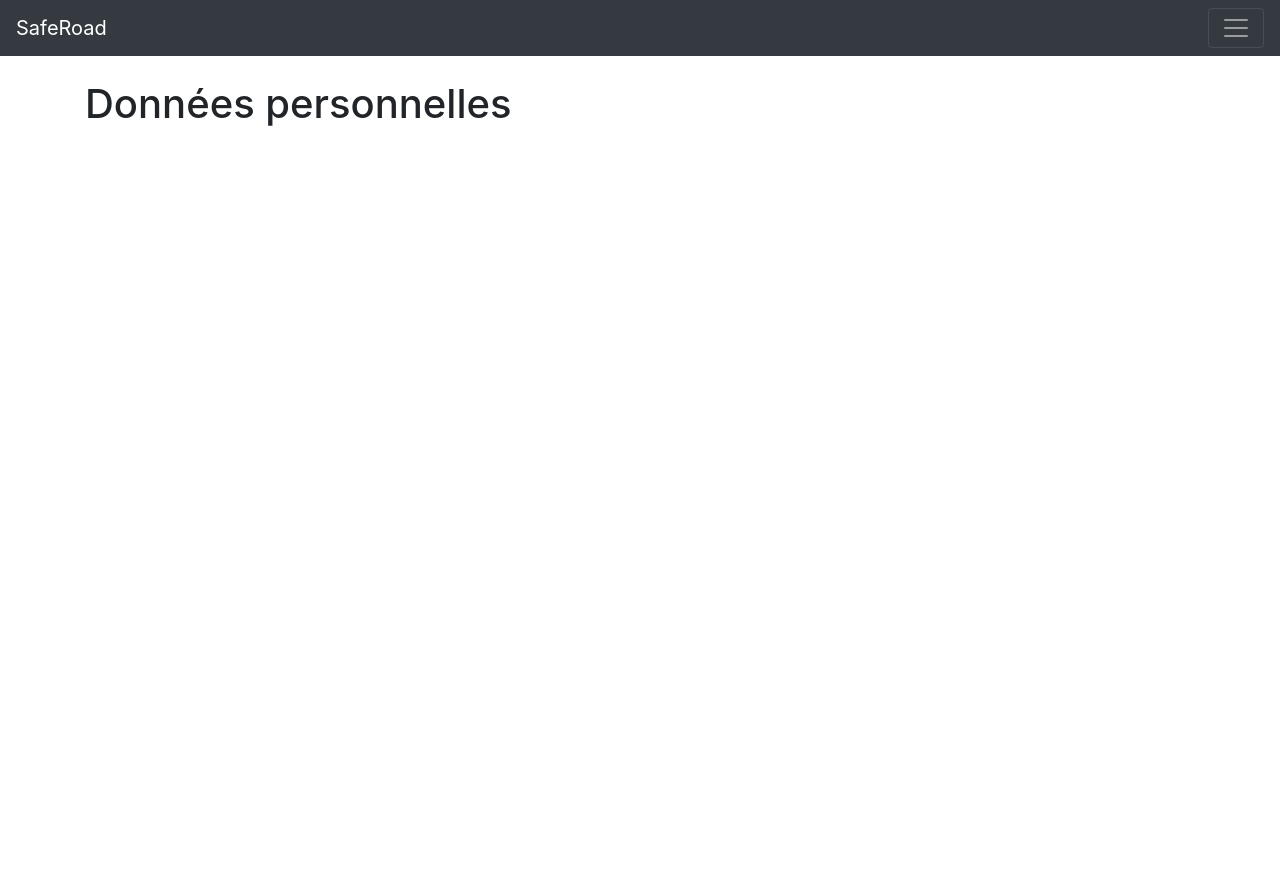
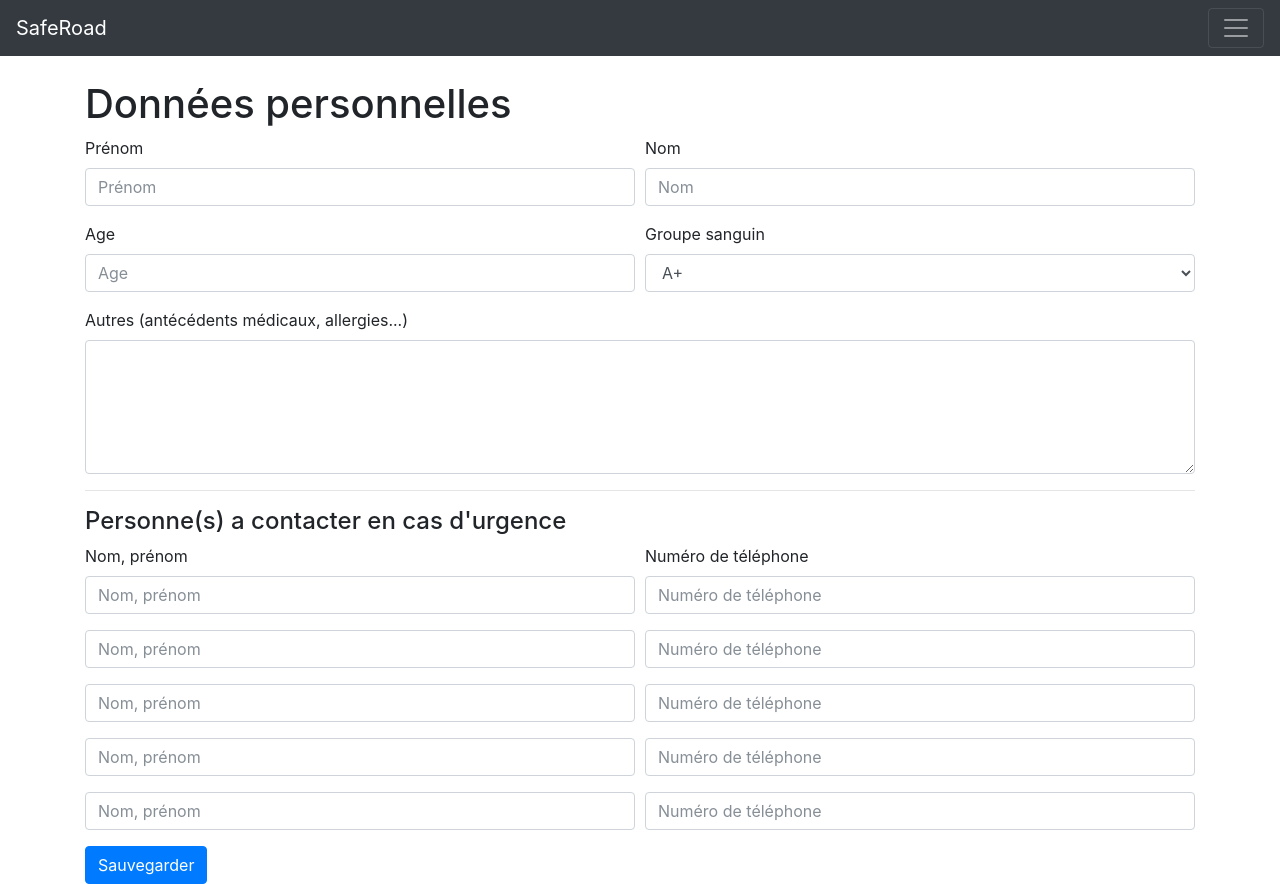
Before and after one commit to UHA4-0N2I2017/saferoad, a PHP site: template application/view/alerts/personal.html.twig in a window 1280 px wide. Before the commit the page ends 126 px from the top, so only its background shows below. Run offline with PHP 8.4, Linux system fonts and the light colour scheme; the template is opened without the code that fills it, so the values that code supplies are empty; some libraries are stand-ins or nearby versions.

Commit message:
MASHALLA TU PEUX FOUTRE TES INFOS PERSOS

```diff
--- a/application/view/_templates/footer.html.twig
+++ b/application/view/_templates/footer.html.twig
@@ -2,6 +2,6 @@
     <script src="https://code.jquery.com/jquery-3.2.1.min.js"></script>
     <script src="https://cdnjs.cloudflare.com/ajax/libs/popper.js/1.12.3/umd/popper.min.js" integrity="sha384-vFJXuSJphROIrBnz7yo7oB41mKfc8JzQZiCq4NCceLEaO4IHwicKwpJf9c9IpFgh" crossorigin="anonymous"></script>
     <script src="https://maxcdn.bootstrapcdn.com/bootstrap/4.0.0-beta.2/js/bootstrap.min.js" integrity="sha384-alpBpkh1PFOepccYVYDB4do5UnbKysX5WZXm3XxPqe5iKTfUKjNkCk9SaVuEZflJ" crossorigin="anonymous"></script>
-
+    <script src="https://unpkg.com/sweetalert/dist/sweetalert.min.js"></script>
 </body>
 </html>
--- a/application/view/alerts/personal.html.twig
+++ b/application/view/alerts/personal.html.twig
@@ -5,6 +5,111 @@
 <div class="container">
     <h1>Données personnelles</h1>
 
+    <form id="form">
+        <div class="form-row form-group">
+            <div class="col">
+                <label for="firstName">Prénom</label>
+                <input id="firstName" type="text" class="form-control save" placeholder="Prénom">
+            </div>
+            <div class="col">
+                <label for="lastName">Nom</label>
+                <input id="lastName" type="text" class="form-control save" placeholder="Nom">
+            </div>
+        </div>
+        <div class="form-row form-group">
+            <div class="col">
+                <label for="age">Age</label>
+                <input type="text" class="form-control save" id="age" placeholder="Age">
+            </div>
+            <div class="col">
+                <label for="blood">Groupe sanguin</label>
+                <select class="form-control save" id="blood">
+                    <option>A+</option>
+                    <option>A-</option>
+                    <option>B+</option>
+                    <option>B-</option>
+                    <option>AB+</option>
+                    <option>AB-</option>
+                    <option>O+</option>
+                    <option>O-</option>
+                </select>
+            </div>
+        </div>
+        <div class="form-group">
+            <label for="autres">Autres (antécédents médicaux, allergies...)</label>
+            <textarea id="autres" class="form-control save" rows="5"></textarea>
+        </div>
+        <hr/>
+        <h4>Personne(s) a contacter en cas d'urgence</h4>
+        <div class="form-row form-group">
+            <div class="col">
+                <label for="name1">Nom, prénom</label>
+                <input id="name1" type="text" class="form-control save" placeholder="Nom, prénom">
+            </div>
+            <div class="col">
+                <label for="phone1">Numéro de téléphone</label>
+                <input id="phone1" type="text" class="form-control save" placeholder="Numéro de téléphone">
+            </div>
+        </div>
+        <div class="form-row form-group">
+            <div class="col">
+                <input id="name2" type="text" class="form-control save" placeholder="Nom, prénom">
+            </div>
+            <div class="col">
+                <input id="phone2" type="text" class="form-control save" placeholder="Numéro de téléphone">
+            </div>
+        </div>
+        <div class="form-row form-group">
+            <div class="col">
+                <input id="name3" type="text" class="form-control save" placeholder="Nom, prénom">
+            </div>
+            <div class="col">
+                <input id="phone3" type="text" class="form-control save" placeholder="Numéro de téléphone">
+            </div>
+        </div>
+        <div class="form-row form-group">
+            <div class="col">
+                <input id="name4" type="text" class="form-control save" placeholder="Nom, prénom">
+            </div>
+            <div class="col">
+                <input id="phone4" type="text" class="form-control save" placeholder="Numéro de téléphone">
+            </div>
+        </div>
+        <div class="form-row form-group">
+            <div class="col">
+                <input id="name5" type="text" class="form-control save" placeholder="Nom, prénom">
+            </div>
+            <div class="col">
+                <input id="phone5" type="text" class="form-control save" placeholder="Numéro de téléphone">
+            </div>
+        </div>
+
+        <button id="saveBtn" type="button" class="btn btn-primary">Sauvegarder</button>
+    </form>
+
 </div>
 
+
 {{ include('_templates/footer.html.twig') }}
+
+<script>
+
+    $(document).ready(function () {
+
+        $(".save").each(function () {
+            let e = $(this);
+            if (localStorage.getItem(e.attr("id")) !== null) {
+                e.val(localStorage.getItem(e.attr("id")));
+            }
+        });
+
+        $("#saveBtn").on("click", function () {
+            $(".save").each(function () {
+                let e = $(this);
+                localStorage.setItem(e.attr("id"), e.val());
+            });
+            swal("Succès !", "Informations enregistrées avec succès !", "success");
+        });
+    });
+
+</script>
```
